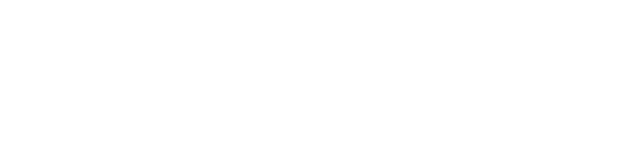
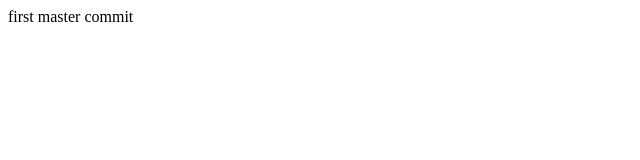
Before and after one commit to sergioOrozco/testmerge, a plain HTML site: page index.html in a window 1280 px wide. Shown: the whole page, without its empty margins (0-640 px from the left). Drawn offline with Linux system fonts and the light colour scheme.

Commit message:
second comit to master

```diff
--- a/index.html
+++ b/index.html
@@ -4,7 +4,7 @@
 </head>
 <body>
 
-
+first master commit
 
 </body>
 </html>
```
